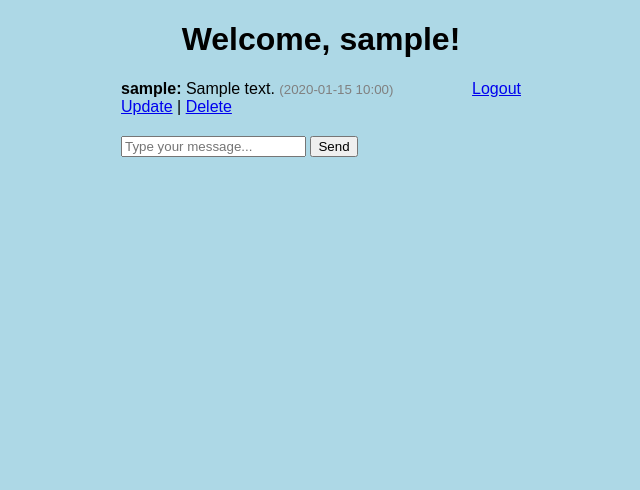
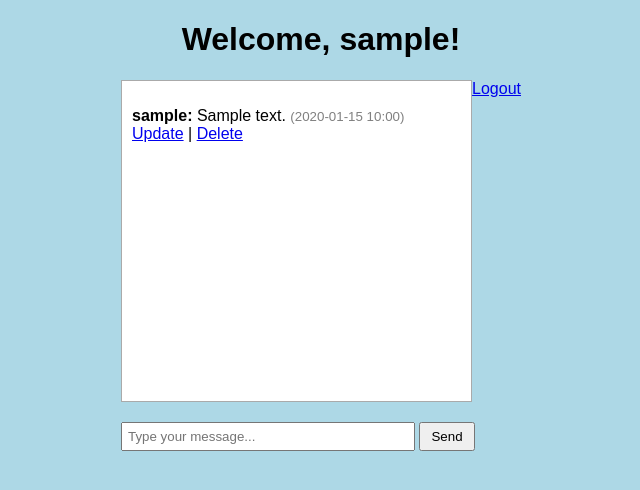
Before and after one commit to ramsuregokul/flaskapp, a Flask app: template templates/index.html in a window 1280 px wide. Shown: the top 490 px of the page, without its empty margins (319-959 px from the left). Run offline with Flask 3, Linux system fonts and the light colour scheme; the template is opened without the code that fills it: values that come from a table or form of the project are taken from there, others are empty; the visitor is signed in with stand-in values (Sample User, id 1); tables that the repository leaves empty hold one stand-in row (values such as "Sample post").

Commit message:
main.css

```diff
--- a/static/css/main.css
+++ b/static/css/main.css
@@ -9,28 +9,25 @@ body, html {
     width: 400px;
 }
 
-table, td, th {
+.chatbox {
     border: 1px solid #aaa;
-}
-
-table {
-    border-collapse: collapse;
-    width: 100%;
-}
-
-th {
-    height: 30px;
-}
-
-td {
-    text-align: center;
-    padding: 5px;
+    height: 300px;
+    overflow-y: scroll;
+    padding: 10px;
+    background-color: white;
+    margin-bottom: 20px;
 }
 
 .form {
     margin-top: 20px;
 }
 
-#content {
+input[type="text"], input[type="password"] {
     width: 70%;
+    padding: 5px;
+    margin-bottom: 10px;
 }
+
+input[type="submit"] {
+    padding: 5px 10px;
+}
```
